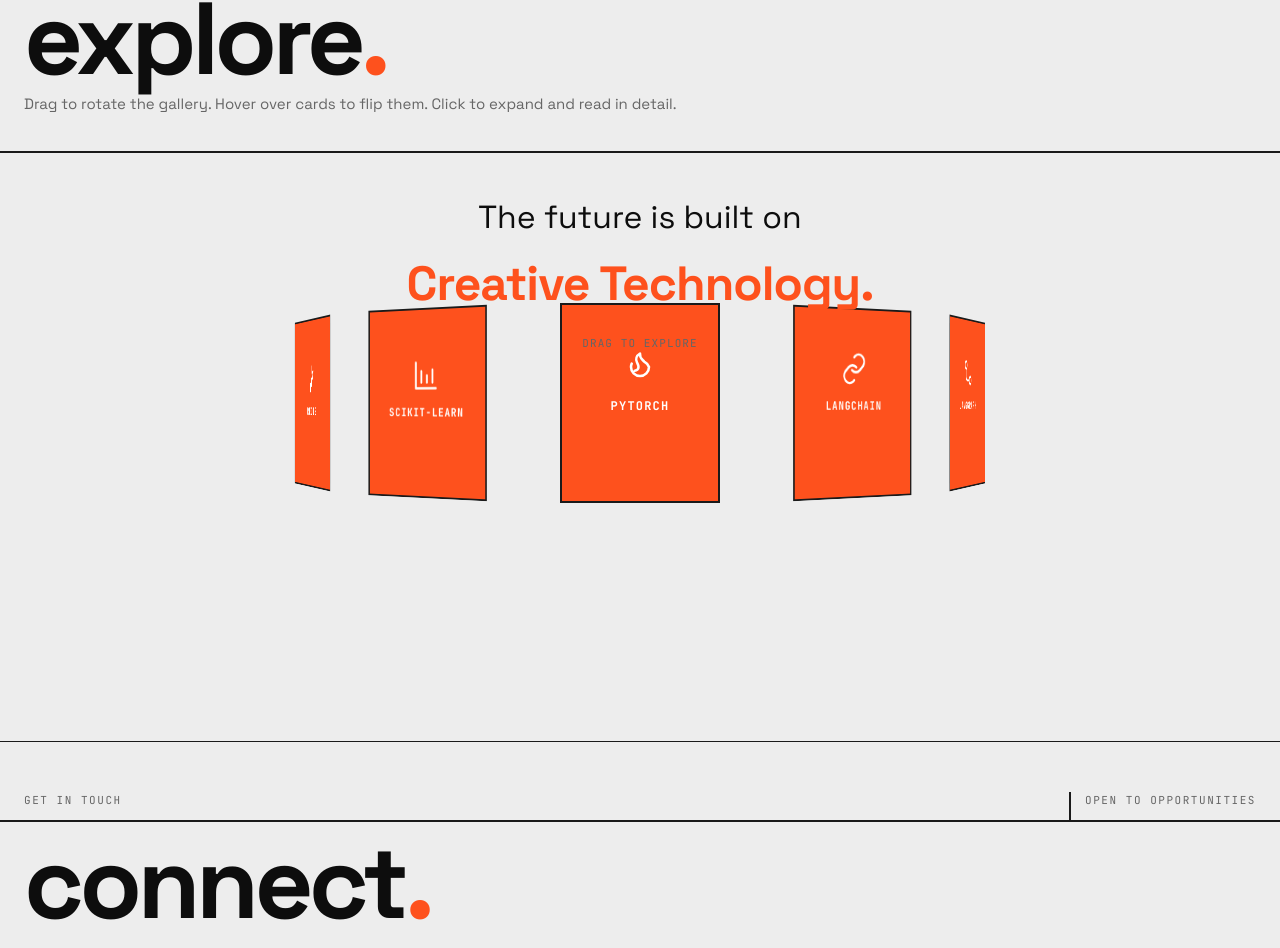
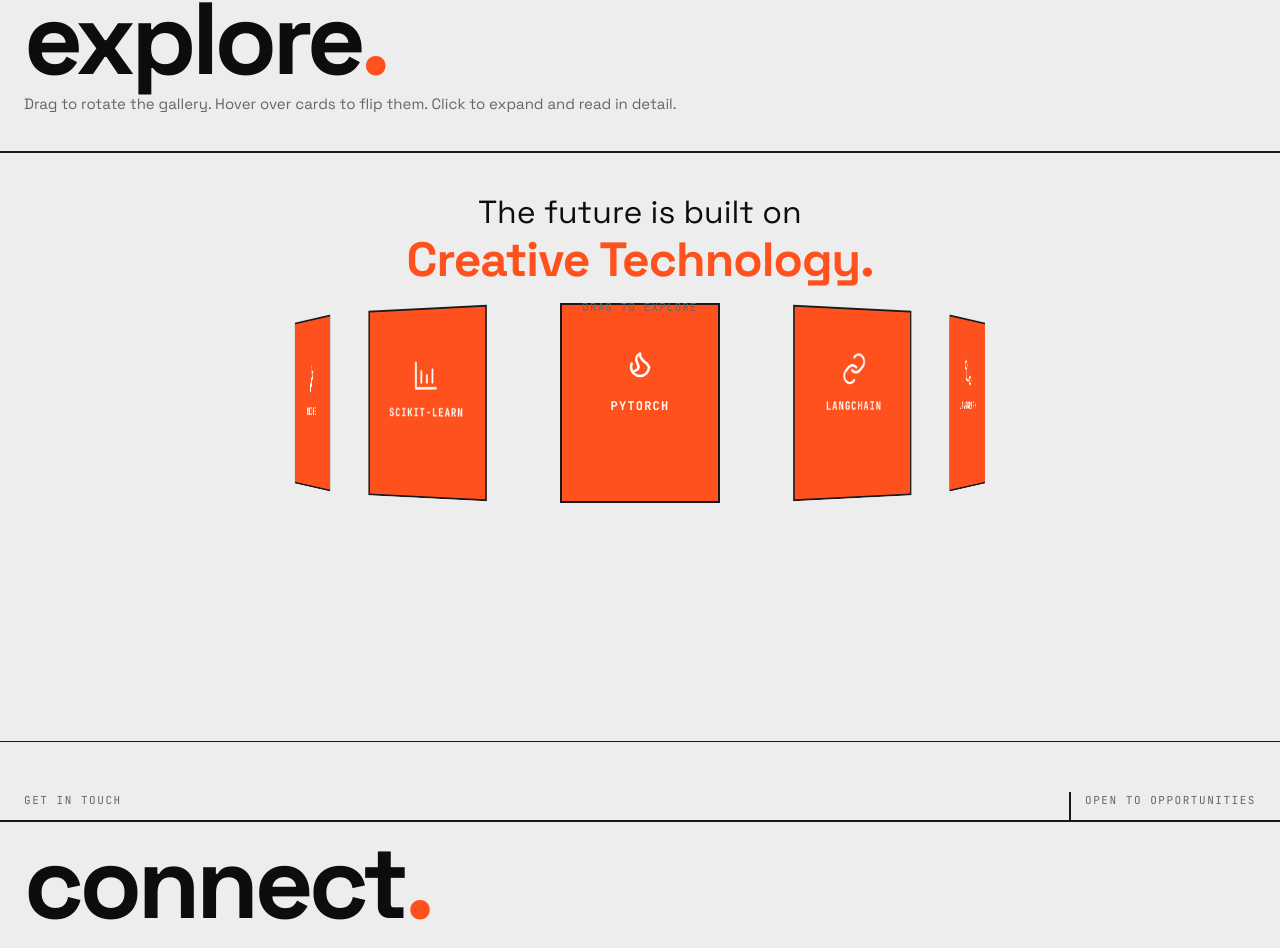
Before and after one commit to Aaryav1130/portfolio_av, a React (Vite) app: page / in a window 1280 px wide. Shown: the part 5334-6282 px from the top of the page. Built offline with nearby package versions, Linux system fonts and the light colour scheme.

Commit message:
style: fix spacing and font weight of ring center text

```diff
--- a/preview.html
+++ b/preview.html
@@ -674,9 +674,10 @@ input, textarea { font: inherit; color: inherit; }
 .ring-card .no { font-size: 11px; line-height: 1.35; opacity: 0; transition: opacity .18s ease; }
 .ring-card:hover .no, .ring-card:focus-visible .no { opacity: 1; }
 .ring-centre { position: absolute; top: 40px; left: 0; right: 0; z-index: 2; text-align: center; pointer-events: none; }
-.ring-centre .t1 { font-size: clamp(22px, 3vw, 32px); font-weight: 400; margin-bottom: 4px; color: var(--fg); }
-.ring-centre .t2 { font-size: clamp(32px, 4.5vw, 48px); font-weight: 700; color: var(--accent); letter-spacing: -.02em; }
-.ring-centre .t3 { margin-top: 14px; color: var(--muted); font-family: var(--font-mono); font-size: 11px; letter-spacing: .1em; text-transform: uppercase; }
+.ring-centre p { margin: 0; }
+.ring-centre .t1 { font-size: clamp(22px, 3vw, 32px); font-weight: 300; margin-bottom: 2px; color: var(--fg); line-height: 1.2; }
+.ring-centre .t2 { font-size: clamp(32px, 4.5vw, 48px); font-weight: 700; color: var(--accent); letter-spacing: -.02em; line-height: 1.1; }
+.ring-centre .t3 { margin-top: 12px; color: var(--muted); font-family: var(--font-mono); font-size: 11px; letter-spacing: .1em; text-transform: uppercase; }
 
 /* static fallback grid — mobile + reduced motion */
 .stack-grid { display: none; grid-template-columns: repeat(auto-fill, minmax(190px, 1fr)); gap: 16px; }
--- a/src/styles.css
+++ b/src/styles.css
@@ -666,9 +666,10 @@ input, textarea { font: inherit; color: inherit; }
 .ring-card .no { font-size: 11px; line-height: 1.35; opacity: 0; transition: opacity .18s ease; }
 .ring-card:hover .no, .ring-card:focus-visible .no { opacity: 1; }
 .ring-centre { position: absolute; top: 40px; left: 0; right: 0; z-index: 2; text-align: center; pointer-events: none; }
-.ring-centre .t1 { font-size: clamp(22px, 3vw, 32px); font-weight: 400; margin-bottom: 4px; color: var(--fg); }
-.ring-centre .t2 { font-size: clamp(32px, 4.5vw, 48px); font-weight: 700; color: var(--accent); letter-spacing: -.02em; }
-.ring-centre .t3 { margin-top: 14px; color: var(--muted); font-family: var(--font-mono); font-size: 11px; letter-spacing: .1em; text-transform: uppercase; }
+.ring-centre p { margin: 0; }
+.ring-centre .t1 { font-size: clamp(22px, 3vw, 32px); font-weight: 300; margin-bottom: 2px; color: var(--fg); line-height: 1.2; }
+.ring-centre .t2 { font-size: clamp(32px, 4.5vw, 48px); font-weight: 700; color: var(--accent); letter-spacing: -.02em; line-height: 1.1; }
+.ring-centre .t3 { margin-top: 12px; color: var(--muted); font-family: var(--font-mono); font-size: 11px; letter-spacing: .1em; text-transform: uppercase; }
 
 /* static fallback grid — mobile + reduced motion */
 .stack-grid { display: none; grid-template-columns: repeat(auto-fill, minmax(190px, 1fr)); gap: 16px; }
```
